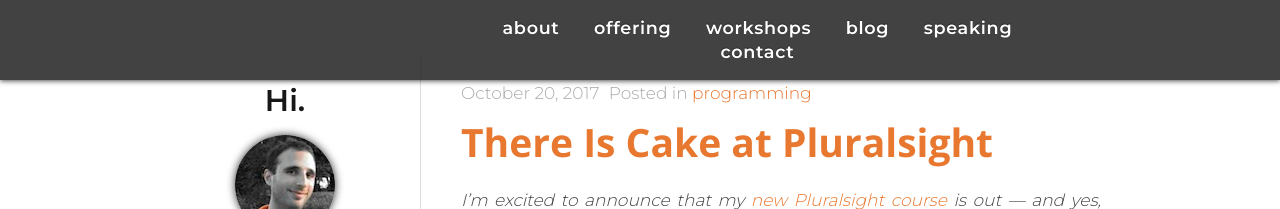
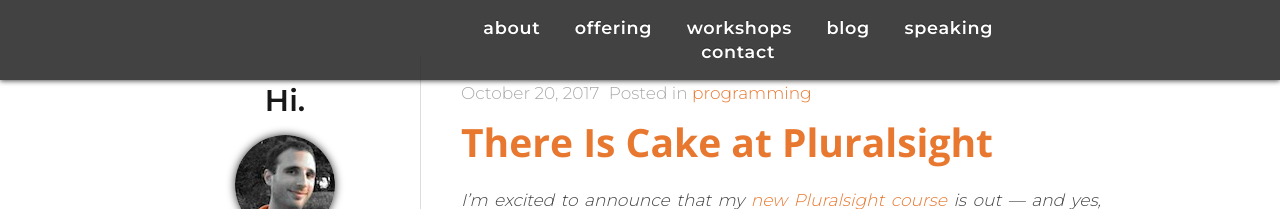
Before and after one commit to megakemp/megakemp.github.io, a Jekyll site: the page built from index.html, in a window 1280 px wide. Shown: the top 209 px of the page. Built offline with Jekyll 4.4.1, drawn with Linux system fonts in a browser that asks for light colours; nearby versions of some CDN libraries; the list of posts is cut into pages by our own code; comment, search, counter and statistics services are not loaded.

Commit message:
Aligns the navbar in the center of the page

```diff
--- a/_includes/css/layout.css
+++ b/_includes/css/layout.css
@@ -30,7 +30,7 @@
 /* Tablet Portrait size to standard 960 (devices and browsers) */
 @media only screen and (min-width: 768px) and (max-width: 959px) {
         .topbar {
-		padding-left: 30%;
+		padding-left: 20%;
 		padding-right: 3%;
 	}
         .topbar ul li {
@@ -119,7 +119,7 @@
 @media only screen and (min-width: 480px) and (max-width: 767px) {
 	.topbar {
 		padding-left: 0%;
-		padding-right: 2%;
+		padding-right: 3%;
 	}
 	.topbar ul li {
                 font-size: 105%;
--- a/_includes/css/screen.css
+++ b/_includes/css/screen.css
@@ -20,7 +20,7 @@
   top: 0;
   right: 0;
   text-align: center;
-  padding-left: 35%;
+  padding-left: 32%;
   padding-right: 19%;
   font-weight: 600;
   background-color: rgba(33,33,33,0.85);
```
